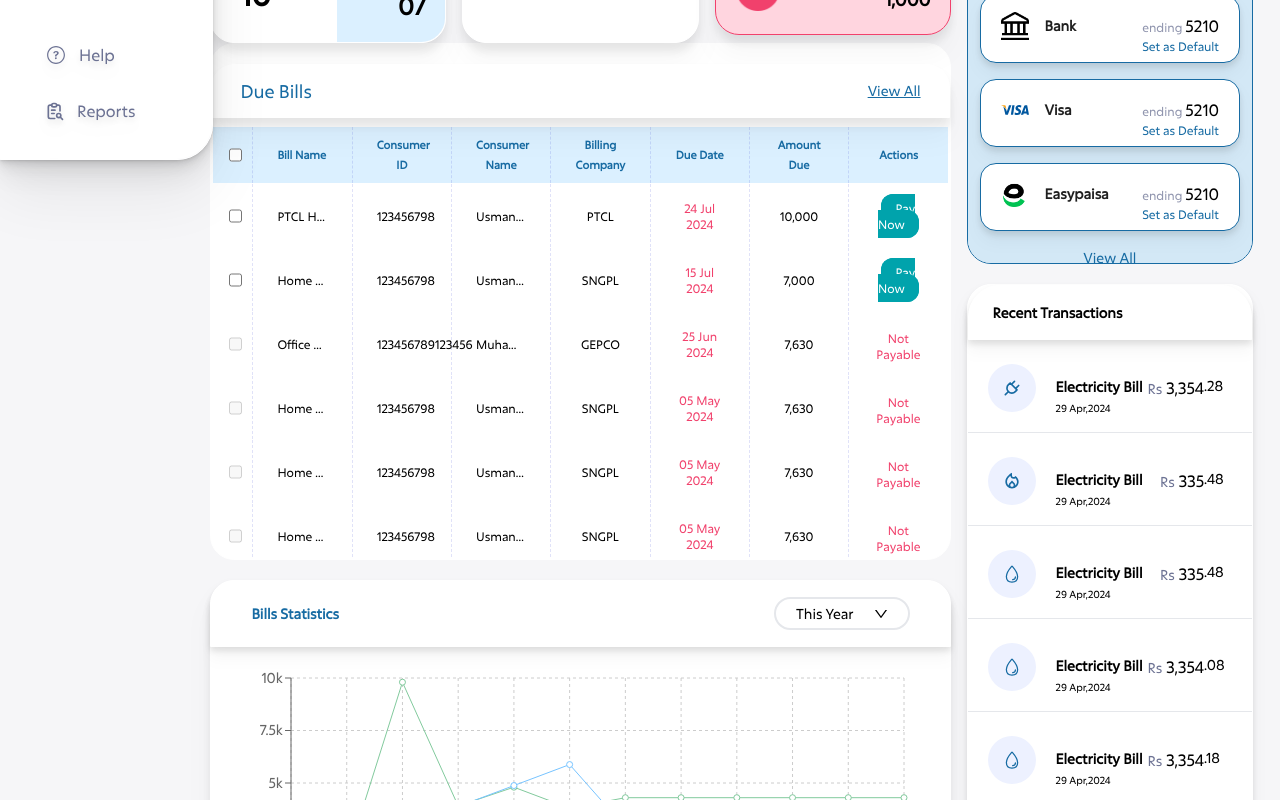
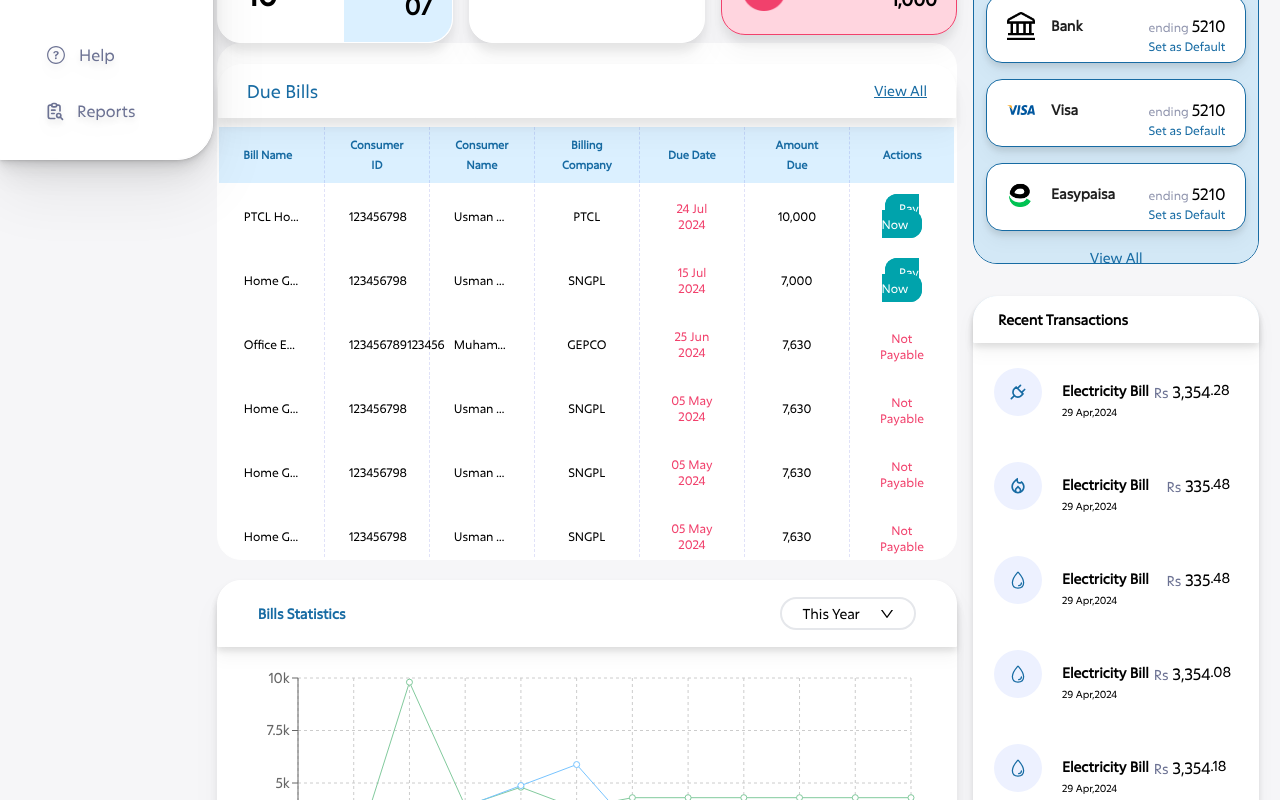
Before and after one commit to nimra-khalid9211/BillingApp, a React (Vite) app: page /dashboard in a window 1280 px wide. Shown: the part 640-1440 px from the top of the page. Built offline with nearby package versions, Linux system fonts and the light colour scheme.

Commit message:
notification hide checkbox for different bills

```diff
--- a/package.json
+++ b/package.json
@@ -23,6 +23,7 @@
     "react-dom": "^18.3.1",
     "react-icons": "^5.2.1",
     "react-router-dom": "^6.23.1",
+    "react-toastify": "^10.0.5",
     "recharts": "^2.12.7",
     "styled-components": "^6.1.11"
   },
--- a/src/Components/CardsUI/DashboardCards/transactionsHistory.jsx
+++ b/src/Components/CardsUI/DashboardCards/transactionsHistory.jsx
@@ -56,18 +56,13 @@
 export default function TransactionsHistory() {
   return (
     <>
-      <div className="drop-shadow-lg bg-white rounded-3xl mt-5">
-        <div className="font-semibold w-full drop-shadow-lg bg-white py-4 px-6 rounded-t-[2rem]">
+      <div className="drop-shadow-lg bg-[#d3e8f6] rounded-3xl  mt-8">
+
+        <div className="font-semibold w-full drop-shadow-lg bg-white py-3 px-6 rounded-t-3xl">
           Recent Transactions
         </div>
 
-        <div className="flex justify-between items-center">
-          {/* {
-          data.length > 0 &&(
-            <div className="underline text-[#377CF6] w-20">View All</div>
-          )
-        } */}
-        </div>
+
         {data.length > 0 ? (
           data.map((data, index) => {
             const { integerPart, decimalPart } = formatAmount(data.total);
@@ -75,7 +70,7 @@
             return (
               <div
                 key={index}
-                className="flex items-center justify-between mt-5 px-5 pb-4 border-b"
+                className="flex bg-white items-center justify-between pt-5 px-5 pb-4 border-b"
               >
                 <div className="flex items-center">
 
@@ -111,9 +106,11 @@
             <div className="font-bold text-center">No Record Found</div>
           </>
         )}
+
         <div className="w-full  underline text-[var(--blue)] cursor-pointer text-center py-6 bg-[#d3e8f6] rounded-b-3xl">
           <Link to="/transactions"> View All</Link>
         </div>
+
       </div>
     </>
   );
--- a/src/Components/Drawers/index.jsx
+++ b/src/Components/Drawers/index.jsx
@@ -1,21 +1,13 @@
-import {
-  Autocomplete,
-  Chip,
-  FormControl,
-  InputLabel,
-  MenuItem,
-  Select,
-  TextField,
-} from "@mui/material";
-import { Card, Divider, Drawer, Input, Switch } from "antd";
-import React, { useEffect, useState } from "react";
+import { TextField,} from "@mui/material";
+import {  Divider, Drawer, Switch } from "antd";
+import React, { useState } from "react";
 import DrawerCardLayout from "../../Components/DrawerCardLayout";
 import { bitmap, easyPaisa, jazzcash, visaCard } from "../../assets/image";
 import { BlueButton, WhiteButton } from "../../UI/Buttons";
 import PayMethodCard from "../CardsUI/PayMethodCard";
 import { Cancel } from "../../assets/icon";
 import { InputCustom } from "../../UI/Inputs";
-import ChangeAccount from "../CardsUI/ChangeAccount/changeAccount";
+import { toast } from "react-toastify";
 
 const billingCompanies = [
   { title: "GEPCO" },
@@ -105,6 +97,7 @@
         background: "#f6f6f8",
       }}
     >
+
       <div
         onClick={() => setAddBill(false)}
         className="absolute cursor-pointer left-[-1.5rem] z-50 top-[8rem]"
@@ -112,8 +105,9 @@
         <img src={Cancel} alt="" />
       </div>
 
-      <div className="">
+
         <DrawerCardLayout heading={"Bill Details"}>
+
           <div className="grid grid-cols-5 gap-8 mb-10 bg-white">
 
              <div className="col-span-4 relative">
@@ -146,8 +140,6 @@
 
         </DrawerCardLayout>
 
-        </div>
-
       <DrawerCardLayout heading={"Payment Preference"}>
         {from === "addBill" || from === "quickPay" ? (
           <div>
@@ -165,6 +157,7 @@
       </DrawerCardLayout>
 
       <div className="ml-[7rem] fixed bottom-10">
+
         <WhiteButton
           customClass={"cancel-btn"}
           title={"Cancel"}
@@ -172,6 +165,7 @@
         />
 
         <BlueButton
+          clickEvent={()=>{setAddBill(false); toast.success("Bill added Successfully!")}}
           customClass={"hover-color"}
           title={
             from === "addBill"
@@ -182,6 +176,7 @@
           }
         />
       </div>
+
     </Drawer>
   );
 };
--- a/src/Components/Tables/SelectableBills.jsx
+++ b/src/Components/Tables/SelectableBills.jsx
@@ -1,10 +1,9 @@
-import { useState } from "react";
+import { useEffect, useState } from "react";
 import { MyBillHeading } from "./index";
 import { MyBillList } from "../../data/tables";
 import { Button, Switch } from "antd";
 import { FiDownload } from "react-icons/fi";
 import { IoMdEye } from "react-icons/io";
-import { FaShareNodes } from "react-icons/fa6";
 import { _BillingCondition } from "../../actions/Context/BillingOverviewConditions";
 import { Link, useNavigate } from "react-router-dom";
 import { ViewReceiptModal } from "../Modals";
@@ -24,6 +23,8 @@
   const { setBills } = _BillingCondition();
 
   const [selectedBills, setSelectedBills] = useState([]);
+
+  const [isUniformPaymentMethod, setIsUniformPaymentMethod] = useState(false);
 
   const [openModal, setOpenModal] = useState(false);
   const [id, setId] = useState();
@@ -86,7 +87,16 @@
     };
 
    return statusOrder[a.status] - statusOrder[b.status]})
-  console.log(test, "multiple accounts ")
+    // console.log(test, "multiple accounts ")
+
+    useEffect(() => {
+      // Determine unique payment methods
+      const uniquePaymentMethods = Array.from(new Set(filteredBills.map(bill => bill.payPreference)));
+      // Check if all bills have the same payment method
+      setIsUniformPaymentMethod(uniquePaymentMethods.length === 1);
+    }, [filteredBills]);
+
+    // console.log(isUniformPaymentMethod);
 
   return (
     <>
@@ -102,7 +112,7 @@
       <table className="w-full table-fixed text-sm">
         <thead className="text-[11px] text-[var(--blue)] text-center bg-[#DBF0FF]">
           <tr>
-            <th
+         { isUniformPaymentMethod &&  <th
               scope="col"
               className="w-10 p-4 border-dashed border-r border-[#4653D72B]"
             >
@@ -120,7 +130,7 @@
                 </label>
               </div>
 
-            </th>
+            </th>}
 
             {MyBillHeading.map((x, index) => {
               if (
@@ -155,7 +165,7 @@
             <tr key={index}
               className={`bg-white border-dashed text-xs hover:${payable ? "bg-[#F7F8F9]" : ""} border-b border-[#4653D72B] text-center h-16 text-black font-medium`}>
 
-              <td className="w-5 p-4 border-dashed border-r border-[#4653D72B]">
+              {isUniformPaymentMethod && <td className="w-5 p-4 border-dashed border-r border-[#4653D72B]">
 
                 <div className="flex items-center mr-2">
                   <input
@@ -172,7 +182,7 @@
                   </label>
                 </div>
 
-              </td>
+              </td>}
 
               <td
                 scope="row"
--- a/src/data/tables.js
+++ b/src/data/tables.js
@@ -29,7 +29,7 @@
     amount: "7,000",
     afterDueAmount: "7,630",
     autoDebit: false,
-    payPreference: "JazzCash-5215",
+    payPreference: "Mastercard-5215",
     status: "Unpaid",
     // actions:""
   },
@@ -44,7 +44,7 @@
     amount: "5,040",
     afterDueAmount: "5,630",
     autoDebit: false,
-    payPreference: "JazzCash-5215",
+    payPreference: "Mastercard-5215",
     status: "Paid",
     transactionID: "1713875280857-BETA",
     payDate: "15 May 2024",
@@ -61,7 +61,7 @@
     amount: "7,000",
     afterDueAmount: "7,630",
     autoDebit: true,
-    payPreference: "Easypaisa-5215",
+    payPreference: "Mastercard-5215",
     status: "Unpaid",
     // actions:""
   },
--- a/src/index.css
+++ b/src/index.css
@@ -51,7 +51,7 @@
 
 .centerColumn {
   /* padding: 10px; */
-  margin-left: 15.5%;
+  margin-left: 16%;
   /* Adjust as per left column width */
   /* margin-right: 20%; Adjust as per right column width */
 }
--- a/src/main.jsx
+++ b/src/main.jsx
@@ -4,12 +4,32 @@
 import './index.css'
 import { BrowserRouter } from 'react-router-dom'
 import BillingConditionProvider from './actions/Context/BillingOverviewConditions.jsx'
+import { Bounce, ToastContainer } from 'react-toastify'
+import 'react-toastify/dist/ReactToastify.css';
 
 ReactDOM.createRoot(document.getElementById('root')).render(
   <React.StrictMode>
     <BrowserRouter>
     <BillingConditionProvider>
+
+
+    <ToastContainer
+    position="top-center"
+    autoClose={3000}
+    hideProgressBar={false}
+    newestOnTop={false}
+    closeOnClick
+    rtl={false}
+    // pauseOnFocusLoss
+    draggable
+    pauseOnHover={false}
+    theme="light"
+    transition={Bounce}
+/>
+
     <App />
+
+
     </BillingConditionProvider>
     </BrowserRouter>
 
```
Also changed, not shown: 1 other file (tests, documents, lock files or other folders).
